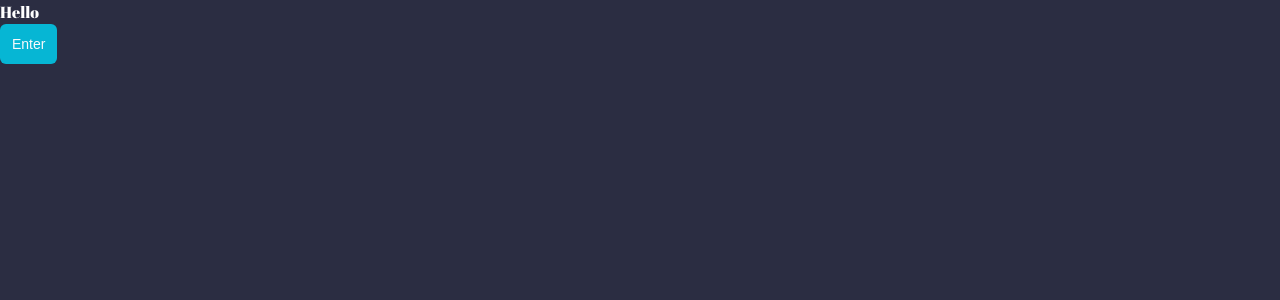
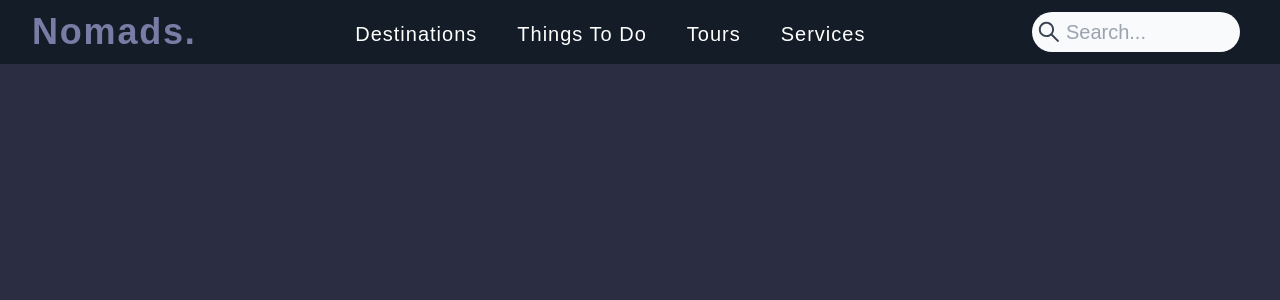
Before and after one commit to NurkaAmre/nomad, a Next.js app: page / in a window 1280 px wide. Shown: the top 300 px of the page. Built offline with nearby package versions, Linux system fonts and the light colour scheme; a web font is replaced by a local one.

Commit message:
Implement header

```diff
--- a/app/layout.tsx
+++ b/app/layout.tsx
@@ -1,6 +1,7 @@
 import type { Metadata } from 'next'
 import { Poller_One, Abril_Fatface, Abhaya_Libre } from "next/font/google";
 import './globals.css'
+import Header from '@/components/header';
 
 
 const abhayaLibre = Abhaya_Libre({
@@ -34,6 +35,7 @@ export default function RootLayout({
 }) {
   return (
     <html lang="en">
+      <Header />
       <body className={`${abrilFatface.variable} ${pollerOne.variable} ${abhayaLibre.variable}`}>{children}</body>
     </html>
   )
--- a/app/page.tsx
+++ b/app/page.tsx
@@ -4,8 +4,7 @@ import { Button } from '@/components/UI/button'
 export default function Home() {
   return (
     <main className="">
-      <h1>Hello</h1>
-      <Button className='bg-cyan-500 px-3'>Enter</Button>
+
     </main>
   )
 }
--- /dev/null
+++ b/components/header.tsx
@@ -0,0 +1,52 @@
+'use client'
+import React, { useState } from 'react';
+import Link from 'next/link';
+import { AiOutlineMenu, AiOutlineSearch } from 'react-icons/ai';
+
+const Header = () => {
+  const [showMenu, setShowMenu] = useState(false);
+
+  const toggleMenu = () => {
+    setShowMenu((prev) => !prev);
+  };
+
+  return (
+    <nav className='bg-[#131C27] text-white flex flex-col md:flex-row justify-between px-4 py-2 md:py-3 w-full fixed z-20'>
+      <div className='flex justify-between'>
+        <h1 className='font-poller tracking-wider font-semibold text-3xl text-[#797DA5] md:px-4 md:text-4xl'>Nomads.</h1>
+        <div className='md:hidden text-3xl'>
+          <button onClick={toggleMenu} className='text-white'>
+            <AiOutlineMenu />
+          </button>
+        </div>
+      </div>
+      <ul
+        className={`${showMenu ? 'flex' : 'hidden'
+          } md:flex flex-col md:flex-row tracking-wider md:gap-10 md:text-xl font-abhaya text-xl md:mt-2`}
+      >
+        <li>
+          <Link href={'#'}>Destinations</Link>
+        </li>
+        <li>
+          <Link href={'#'}>Things To Do</Link>
+        </li>
+        <li>
+          <Link href={'#'}>Tours</Link>
+        </li>
+        <li>
+          <Link href={'#'}>Services</Link>
+        </li>
+      </ul>
+      <div className='flex mt-6 md:mt-0 rounded-full px-1 mx-6 justify-center items-center w-4/3 md:w-1/6 bg-slate-50'>
+        <AiOutlineSearch className='text-gray-700 text-3xl' />
+        <input
+          type='text'
+          placeholder='Search...'
+          className='font-aloe text-xl rounded-full py-1 bg-slate-50 px-1 outline-none border-0 w-full text-gray-900'
+        />
+      </div>
+    </nav>
+  );
+};
+
+export default Header;
```
